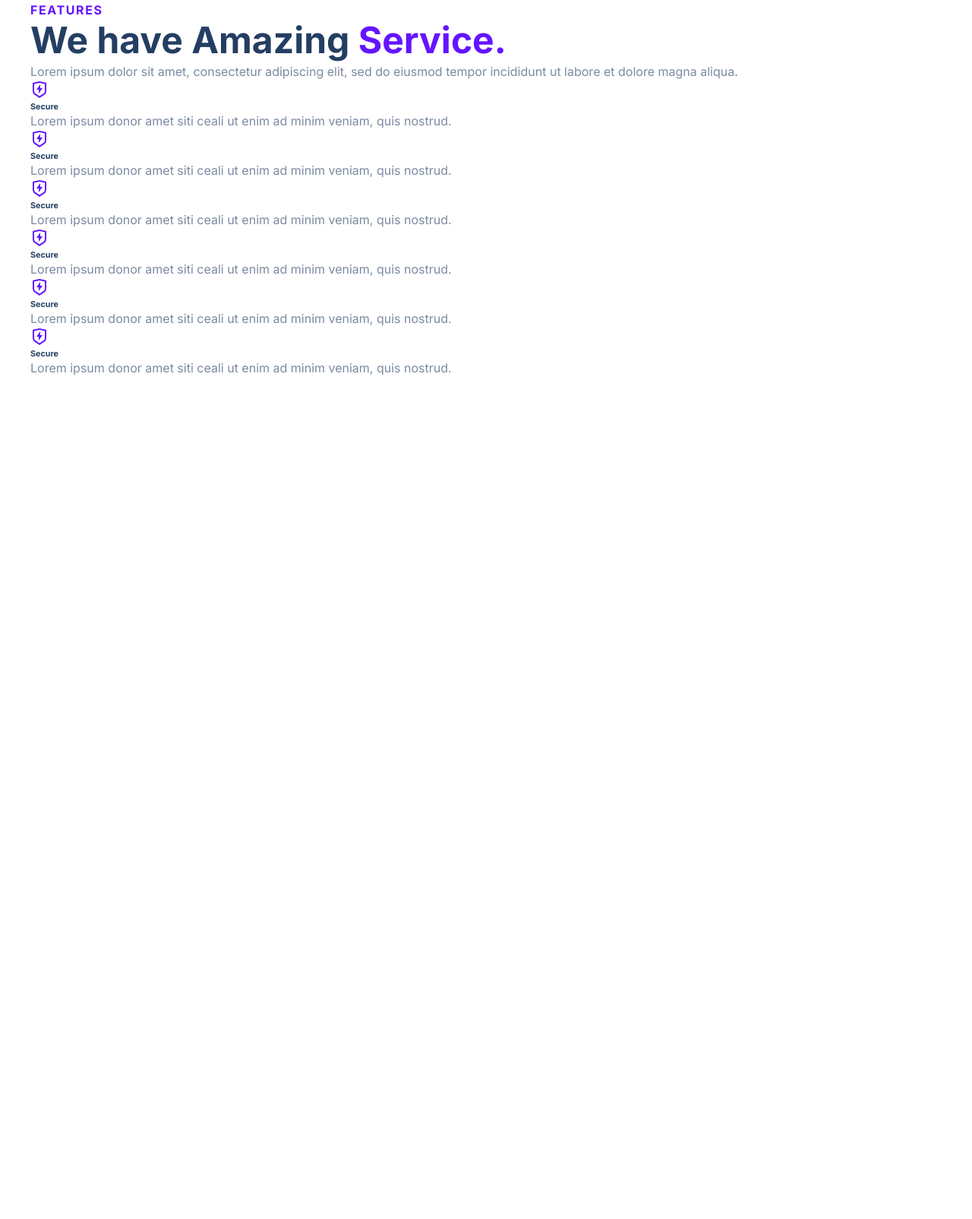
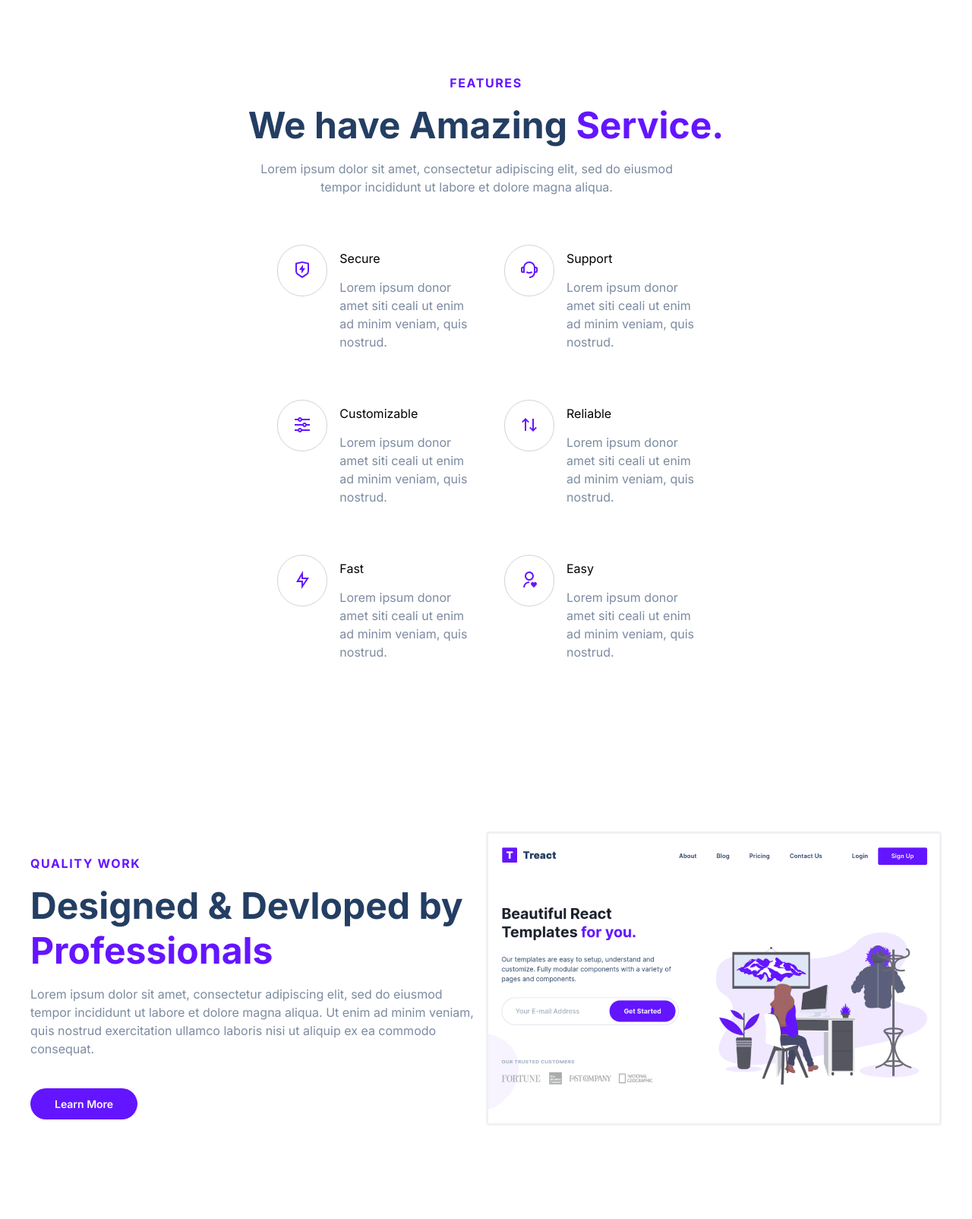
Before and after one commit to josephmoulton/TReact-site-copy, a plain HTML site: page index.html in a window 1280 px wide. Shown: the part 702-2306 px from the top of the page at 76% size. Before the commit the page ends 1230 px from the top, so only its background shows below. Drawn offline with Linux system fonts and the light colour scheme.

Commit message:
Quality Work section done

```diff
--- a/index.html
+++ b/index.html
@@ -86,7 +86,7 @@
               <h1>
                 We have Amazing <span class="text--purple">Service.</span>
               </h1>
-              <p>
+              <p class="features__para">
                 Lorem ipsum dolor sit amet, consectetur adipiscing elit, sed do
                 eiusmod tempor incididunt ut labore et dolore magna aliqua.
               </p>
@@ -96,11 +96,12 @@
                 <span class="services__img--container">
                   <img
                     src="./assets/shield-icon.daefe14b320b14fbd9cbd18908ac93ec.svg"
+                    class="service__img"
                     alt=""
                   />
                 </span>
                 <div class="services__text--container">
-                  <h6 class="service__title">Secure</h6>
+                  <span class="service__title">Secure</span>
                   <p class="service__para">
                     Lorem ipsum donor amet siti ceali ut enim ad minim veniam,
                     quis nostrud.
@@ -110,12 +111,13 @@
               <div class="services__item--container">
                 <span class="services__img--container">
                   <img
-                    src="./assets/shield-icon.daefe14b320b14fbd9cbd18908ac93ec.svg"
+                    src="./assets/support-icon.f9253ffa8cb6ffde5bbaa05eb5136375.svg"
+                    class="service__img"
                     alt=""
                   />
                 </span>
                 <div class="services__text--container">
-                  <h6 class="service__title">Secure</h6>
+                  <span class="service__title">Support</span>
                   <p class="service__para">
                     Lorem ipsum donor amet siti ceali ut enim ad minim veniam,
                     quis nostrud.
@@ -125,12 +127,13 @@
               <div class="services__item--container">
                 <span class="services__img--container">
                   <img
-                    src="./assets/shield-icon.daefe14b320b14fbd9cbd18908ac93ec.svg"
+                    src="./assets/customize-icon.367468c90fd796009b97fbfba67b2c6a.svg"
+                    class="service__img"
                     alt=""
                   />
                 </span>
                 <div class="services__text--container">
-                  <h6 class="service__title">Secure</h6>
+                  <span class="service__title">Customizable</span>
                   <p class="service__para">
                     Lorem ipsum donor amet siti ceali ut enim ad minim veniam,
                     quis nostrud.
@@ -140,12 +143,13 @@
               <div class="services__item--container">
                 <span class="services__img--container">
                   <img
-                    src="./assets/shield-icon.daefe14b320b14fbd9cbd18908ac93ec.svg"
+                    src="./assets/reliable-icon.1367510a8f0a1bec76dc425d25f92f43.svg"
+                    class="service__img"
                     alt=""
                   />
                 </span>
                 <div class="services__text--container">
-                  <h6 class="service__title">Secure</h6>
+                  <span class="service__title">Reliable</span>
                   <p class="service__para">
                     Lorem ipsum donor amet siti ceali ut enim ad minim veniam,
                     quis nostrud.
@@ -155,12 +159,13 @@
               <div class="services__item--container">
                 <span class="services__img--container">
                   <img
-                    src="./assets/shield-icon.daefe14b320b14fbd9cbd18908ac93ec.svg"
+                    src="./assets/fast-icon.dbb971a73d4805d2fc3bcdacdb55beba.svg"
+                    class="service__img"
                     alt=""
                   />
                 </span>
                 <div class="services__text--container">
-                  <h6 class="service__title">Secure</h6>
+                  <span class="service__title">Fast</span>
                   <p class="service__para">
                     Lorem ipsum donor amet siti ceali ut enim ad minim veniam,
                     quis nostrud.
@@ -170,12 +175,13 @@
               <div class="services__item--container">
                 <span class="services__img--container">
                   <img
-                    src="./assets/shield-icon.daefe14b320b14fbd9cbd18908ac93ec.svg"
+                    src="./assets/simple-icon.673b7e1750b2a4ef32907fc164828d00.svg"
+                    class="service__img"
                     alt=""
                   />
                 </span>
                 <div class="services__text--container">
-                  <h6 class="service__title">Secure</h6>
+                  <span class="service__title">Easy</span>
                   <p class="service__para">
                     Lorem ipsum donor amet siti ceali ut enim ad minim veniam,
                     quis nostrud.
@@ -187,5 +193,32 @@
         </div>
       </div>
     </section>
+    <section id="work">
+      <div class="row">
+        <div class="work__container">
+          <div class="work__text">
+            <h4 class="work__sub-heading text--purple">Quality work</h4>
+            <h1>
+              Designed & Devloped by
+              <span class="text--purple">Professionals</span>
+            </h1>
+            <p class="work__para">
+              Lorem ipsum dolor sit amet, consectetur adipiscing elit, sed do
+              eiusmod tempor incididunt ut labore et dolore magna aliqua. Ut
+              enim ad minim veniam, quis nostrud exercitation ullamco laboris
+              nisi ut aliquip ex ea commodo consequat.
+            </p>
+            <button class="nav__link nav__link--primary">Learn More</button>
+          </div>
+          <div class="work__img--container">
+            <img
+              src="./assets/hero-screenshot-1.40a097b525c2f8c9808e.png"
+              class="work__img"
+              alt=""
+            />
+          </div>
+        </div>
+      </div>
+    </section>
   </body>
 </html>
--- a/styles.css
+++ b/styles.css
@@ -180,10 +180,110 @@ nav {
   opacity: 60%;
 }
 
-
 /* features */
 
-
-.features__sub-heading{
+.features__sub-heading {
   letter-spacing: 0.1rem;
 }
+
+.features__container {
+  width: 100%;
+  max-width: 800px;
+  padding: 96px 0;
+  margin: 0 auto;
+  display: flex;
+  flex-direction: column;
+  justify-content: center;
+  align-items: center;
+}
+.features__sub-heading {
+  margin-bottom: 16px;
+  text-align: center;
+}
+
+.features__para {
+  margin-top: 16px;
+  width: 100%;
+  max-width: 576px;
+  text-align: center;
+}
+
+.services {
+  display: flex;
+  flex-wrap: wrap;
+  align-items: stretch;
+  justify-content: center;
+  padding-top: 32px;
+  width: 100%;
+}
+.services__item--container {
+  width: calc(100%/3);
+  margin: 0 16px;
+  padding: 32px 8px;
+  display: flex;
+  flex-direction: row;
+  text-align: left;
+}
+
+
+.services__text--container {
+  margin: 8px 0 0 16px;
+}
+
+.service__para{
+  margin-top: 16px;
+}
+
+
+.services__img--container{
+  border:solid lightgray;
+  border-radius: 9999px;
+  border-width: 1px;
+  padding: 20px;
+  height: 68px;
+
+}
+
+.service__img{
+  width: 24px;
+  height: 24px;
+}
+
+/* WORK */
+
+
+.work__sub-heading{
+  letter-spacing: 0.1rem;
+  text-transform: uppercase;
+  font-weight: 700;
+  padding-bottom: 16px;
+}
+.work__container{
+  display: flex;
+  padding: 96px 0;
+}
+
+.work__text{
+  padding: 32px 0;
+  width: 50%;
+  display: flex;
+  flex-direction: column;
+  align-items: flex-start;
+  justify-content: center;
+}
+
+.work__img--container{
+  width: 50%;
+}
+
+.work__para{
+  font-size: 18;
+  margin: 16px 0 32px;
+}
+
+.work__img{
+  width: 100%;
+  border-radius: 0.25rem;
+  border-width: 1px;
+  border: solid #a0aec02c;
+}
```
